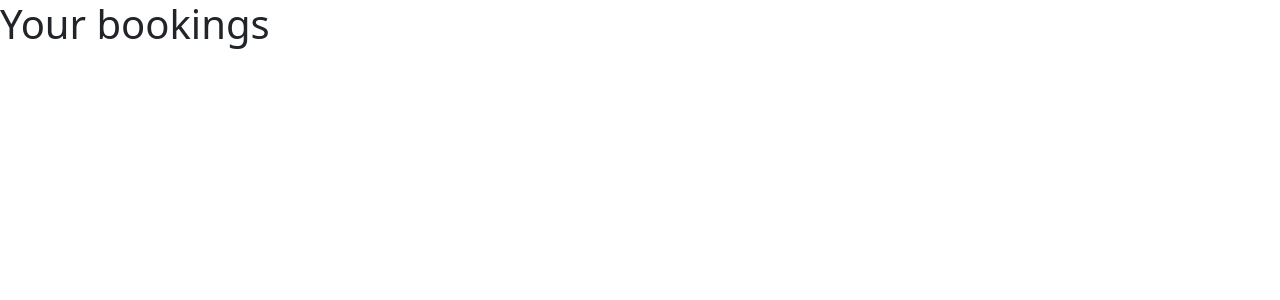
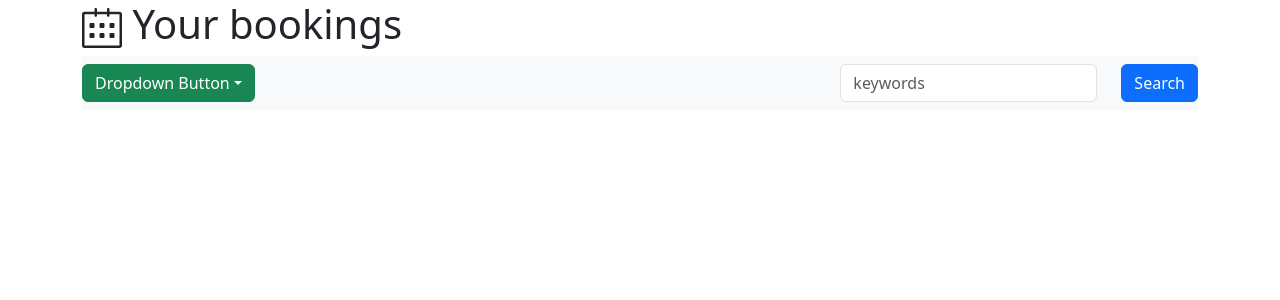
Before and after one commit to tarhavn/ux-tailwindcss-react, a React (Create React App) app: page / in a window 1280 px wide. Shown: the top 300 px of the page. Built offline with nearby package versions, Linux system fonts and the light colour scheme.

Commit message:
Navbar dropdown searchbox implemented

```diff
--- a/src/App.js
+++ b/src/App.js
@@ -1,9 +1,12 @@
 import 'bootstrap/dist/css/bootstrap.min.css';
+import Search from './components/Search';
+import { SlCalender } from "react-icons/sl";
 
 function App() {
   return (
-    <div className="App">
-      <h1>Your bookings</h1>
+    <div className="App container">
+      <h1><SlCalender /> Your bookings</h1>
+      <Search />
     </div>
   );
 }
--- /dev/null
+++ b/src/components/Search.js
@@ -0,0 +1,41 @@
+import Navbar from 'react-bootstrap/Navbar';
+import Form from 'react-bootstrap/Form';
+import Button from 'react-bootstrap/Button';
+import Row from 'react-bootstrap/Row';
+import Col from 'react-bootstrap/Col';
+import Dropdown from 'react-bootstrap/Dropdown';
+
+const Search = () => {
+    return (
+        <Navbar className="bg-body-tertiary justify-content-between">
+          <Dropdown>
+            <Dropdown.Toggle variant="success" id="dropdown-basic">
+              Dropdown Button
+            </Dropdown.Toggle>
+
+            <Dropdown.Menu>
+              <Dropdown.Item href="#/action-1">Action</Dropdown.Item>
+              <Dropdown.Item href="#/action-2">Another action</Dropdown.Item>
+              <Dropdown.Item href="#/action-3">Something else</Dropdown.Item>
+            </Dropdown.Menu>
+        </Dropdown>
+
+          <Form inline>
+            <Row>
+              <Col xs="auto">
+                <Form.Control
+                  type="text"
+                  placeholder="keywords"
+                  className=" mr-sm-2"
+                />
+              </Col>
+              <Col xs="auto">
+                <Button type="submit">Search</Button>
+              </Col>
+            </Row>
+          </Form>
+        </Navbar>
+    )
+}
+
+export default Search;
```
